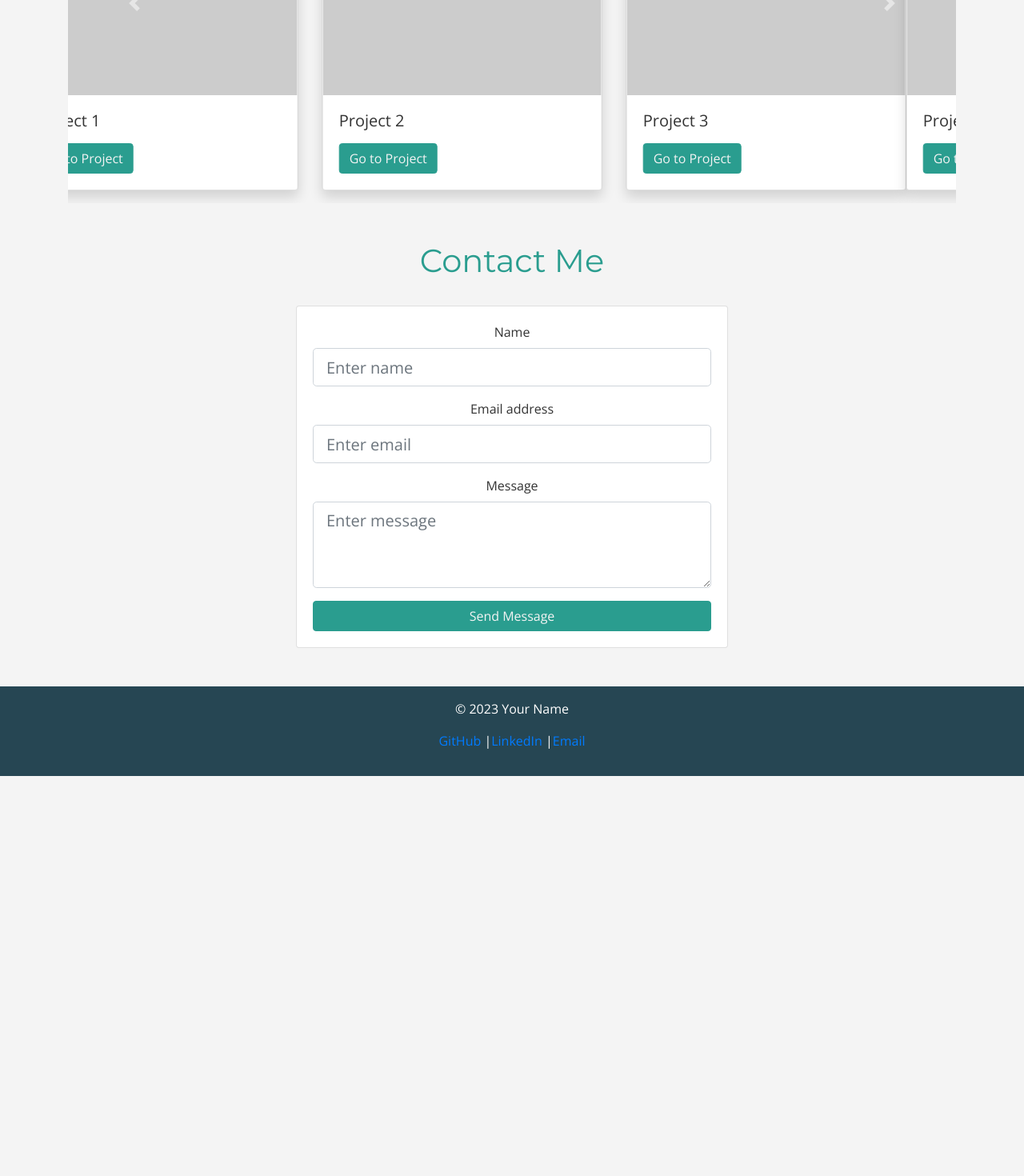
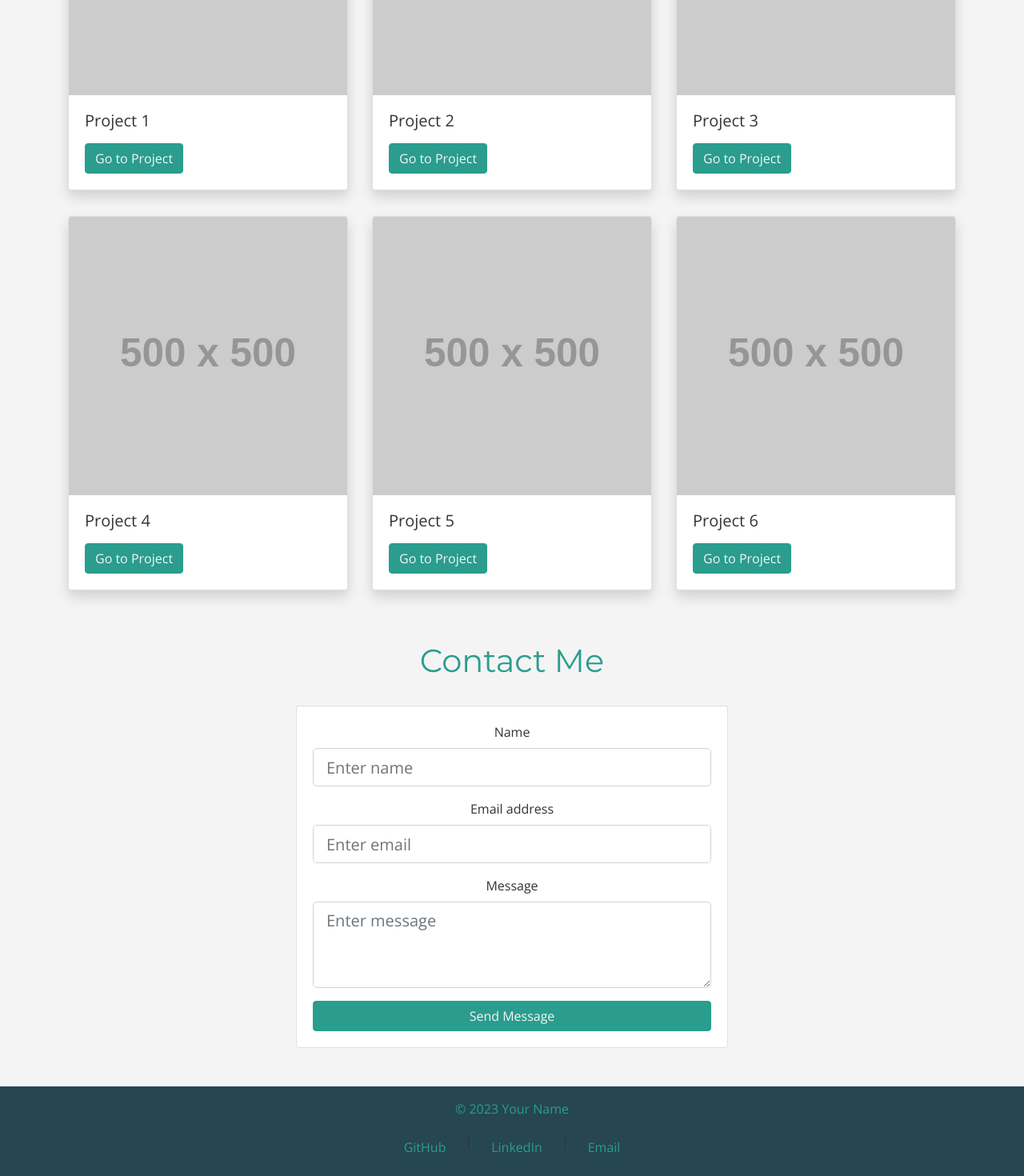
Before and after one commit to jason1chiu/interactive_portfolio, a React (Create React App) app in the folder client/: page / in a window 1280 px wide. Shown: the part 943-2413 px from the top of the page at 80% size. Before the commit the page ends 1913 px from the top, so only its background shows below. Built offline with nearby package versions, Linux system fonts and the light colour scheme.

Commit message:
pick new font family and color palette

```diff
--- a/client/src/components/Footer/Footer.js
+++ b/client/src/components/Footer/Footer.js
@@ -1,17 +1,35 @@
 import React from 'react';
-import { Container, Row, Col } from 'react-bootstrap';
+import { Container, Row, Col, Nav } from 'react-bootstrap';
 
 const Footer = () => {
   return (
-    <Container fluid className="mt-auto py-3 custom-footer text-white">
+    <Container fluid className="mt-auto py-3 custom-footer">
       <Row>
         <Col className="text-center">
-          <p>&copy; {new Date().getFullYear()} Your Name</p>
-          <p>
-            <a href="https://github.com/yourusername" target="_blank" rel="noreferrer">GitHub</a> |
-            <a href="https://linkedin.com/in/yourusername" target="_blank" rel="noreferrer">LinkedIn</a> |
-            <a href="mailto:your.email@example.com">Email</a>
-          </p>
+          <p className="subheading">&copy; {new Date().getFullYear()} Your Name</p>
+          <Nav className="justify-content-center">
+            <Nav.Item>
+              <Nav.Link href="https://github.com/yourusername" target="_blank" rel="noreferrer" className="customLink">
+                GitHub
+              </Nav.Link>
+            </Nav.Item>
+            <Nav.Item>
+              <span className="mx-2">|</span>
+            </Nav.Item>
+            <Nav.Item>
+              <Nav.Link href="https://linkedin.com/in/yourusername" target="_blank" rel="noreferrer" className="customLink">
+                LinkedIn
+              </Nav.Link>
+            </Nav.Item>
+            <Nav.Item>
+              <span className="mx-2">|</span>
+            </Nav.Item>
+            <Nav.Item>
+              <Nav.Link href="mailto:your.email@example.com" className="customLink">
+                Email
+              </Nav.Link>
+            </Nav.Item>
+          </Nav>
         </Col>
       </Row>
     </Container>
--- a/client/src/index.css
+++ b/client/src/index.css
@@ -30,6 +30,7 @@ h1, h2, h3, h4, h5, h6 {
 
 .customNavbarBrand,
 .customNavLink,
+.customLink,
 .subheading {
   color: var(--secondary-color) !important;
 }
@@ -37,7 +38,9 @@ h1, h2, h3, h4, h5, h6 {
 .customNavbarBrand:hover,
 .customNavbarBrand:focus,
 .customNavLink:hover,
-.customNavLink:focus {
+.customNavLink:focus
+.customLink:hover,
+.customLink:focus {
   color: var(--accent-color) !important;
 }
 
--- a/client/src/views/Home/Projects/Projects.js
+++ b/client/src/views/Home/Projects/Projects.js
@@ -1,5 +1,5 @@
 import React from 'react';
-import { Carousel, Container, Row, Col } from 'react-bootstrap';
+import { Container, Row, Col } from 'react-bootstrap';
 import ProjectCard from '../../../components/ProjectCard/ProjectCard';
 
 const ProjectsPage = () => {
@@ -12,30 +12,18 @@ const ProjectsPage = () => {
     { id: 6, title: 'Project 6', description: 'This is project 6.', img: 'img6.jpg', link: '#' },
   ];
 
-  // We're going to group projects by 3
-  const chunkedProjects = [];
-  for (let i = 0; i < projects.length; i += 3) {
-    chunkedProjects.push(projects.slice(i, i+3));
-  }
-
   return (
     <Container id='projects-section'>
       <Row className='justify-content-center'>
         <Col md={12}>
           <h1 className='text-center subheading'>My Projects</h1>
-          <Carousel>
-            {chunkedProjects.map((projectsChunk, idx) => (
-              <Carousel.Item key={idx}>
-                <Row className='justify-content-center'>
-                  {projectsChunk.map((project) => (
-                    <Col md={4} key={project.id}>
-                      <ProjectCard project={project} />
-                    </Col>
-                  ))}
-                </Row>
-              </Carousel.Item>
+          <Row>
+            {projects.map((project) => (
+              <Col md={4} key={project.id}>
+                <ProjectCard project={project} />
+              </Col>
             ))}
-          </Carousel>
+          </Row>
         </Col>
       </Row>
     </Container>
```
